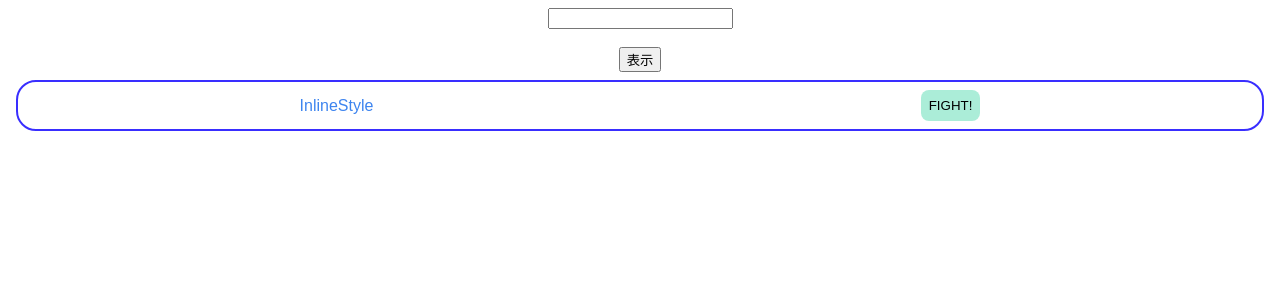
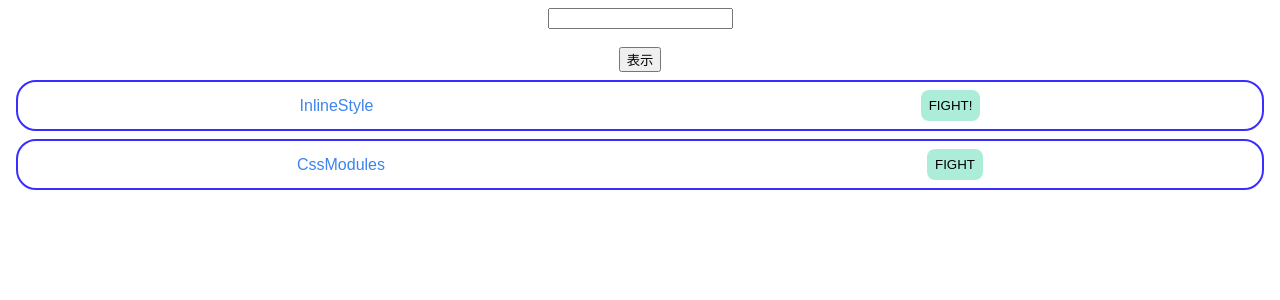
Before and after one commit to koki-noguchi/react-step-up, a React (Create React App) app: page /1 in a window 1280 px wide. Shown: the top 300 px of the page. Built offline with nearby package versions, Linux system fonts and the light colour scheme.

Commit message:
css modulesを試した メモ componentでclassNameにscssで定義したクラスを記述する。 scssのファイル名をcomponentの名前＋module.scssにする

```diff
--- a/src/App.js
+++ b/src/App.js
@@ -1,8 +1,9 @@
 import { useState, useCallback, useMemo } from "react";
 import { ChildArea } from "./components/ChildArea";
 import "./styles.css";
-import "./components/InlineStyle"
+import "./components/InlineStyle";
 import { InlineStyle } from "./components/InlineStyle";
+import { CssModules } from "./components/CssModules";
 
 export default function App() {
   const [text, setText] = useState("");
@@ -20,6 +21,7 @@ export default function App() {
       <button onClick={onClickOpen}>表示</button>
       <ChildArea open={open} onClickClose={onClickClose} />
       <InlineStyle />
+      <CssModules />
     </div>
   );
 }
--- /dev/null
+++ b/src/components/CssModules.jsx
@@ -0,0 +1,10 @@
+import classes from "./CssModules.module.scss";
+
+export const CssModules = () => {
+  return (
+    <div className={classes.container}>
+      <p className={classes.title}>CssModules</p>
+      <button className={classes.button}>FIGHT</button>
+    </div>
+  );
+};
--- /dev/null
+++ b/src/components/CssModules.module.scss
@@ -0,0 +1,24 @@
+.container {
+  border: solid 2px #392eff;
+  border-radius: 20px;
+  padding: 8px;
+  margin: 8px;
+  display: flex;
+  justify-content: space-around;
+  align-items: center;
+}
+.title {
+  margin: 0px;
+  color: #3d84ef;
+}
+.button {
+  background-color: #abedd8;
+  border: none;
+  padding: 8px;
+  border-radius: 8px;
+  &:hover {
+    background-color: #46cdcf;
+    color: #fff;
+    cursor: pointer;
+  }
+}
```
Also changed, not shown: package.json (+11 -2 lines).
